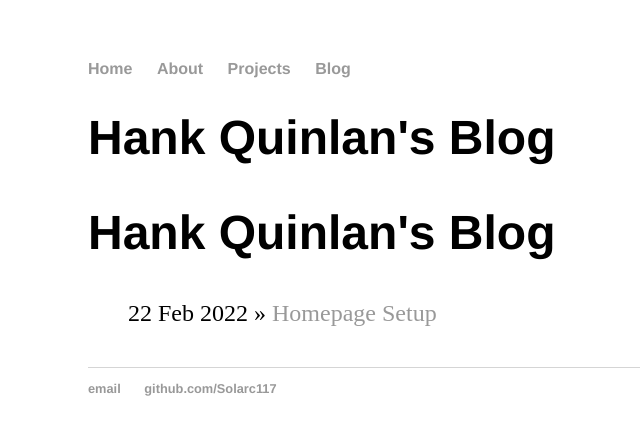
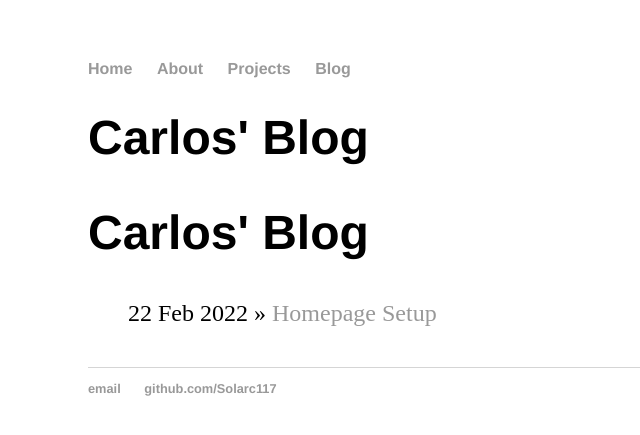
Before and after one commit to Solarc117/Solarc117.github.io, a Jekyll site: the page built from blog/index.html, in a window 1280 px wide. Shown: the top 435 px of the page, without its empty margins (104-744 px from the left). Built offline with Jekyll 4.4.1, drawn with Linux system fonts in a browser that asks for light colours.

Commit message:
format html

```diff
--- a/blog/index.html
+++ b/blog/index.html
@@ -1,11 +1,14 @@
 ---
 layout: default
-title: Hank Quinlan's Blog
+title: Carlos' Blog
 ---
-	<h1>{{ page.title }}</h1>
-	<ul class="posts">
 
-	  {% for post in site.posts %}
-	    <li><span>{{ post.date | date_to_string }}</span> » <a href="{{ post.url }}" title="{{ post.title }}">{{ post.title }}</a></li>
-	  {% endfor %}
-	</ul>
+<h1>{{ page.title }}</h1>
+<ul class="posts">
+  {% for post in site.posts %}
+  <li>
+    <span>{{ post.date | date_to_string }}</span> »
+    <a href="{{ post.url }}" title="{{ post.title }}">{{ post.title }}</a>
+  </li>
+  {% endfor %}
+</ul>
--- a/index.html
+++ b/index.html
@@ -2,6 +2,7 @@
 layout: default
 title: Carlos Bernal
 ---
+
 <div class="blurb">
   <h1>I'm Carlos Bernal</h1>
   <p>A web developer. <a href="/about">Read more about my life...</a></p>
```
